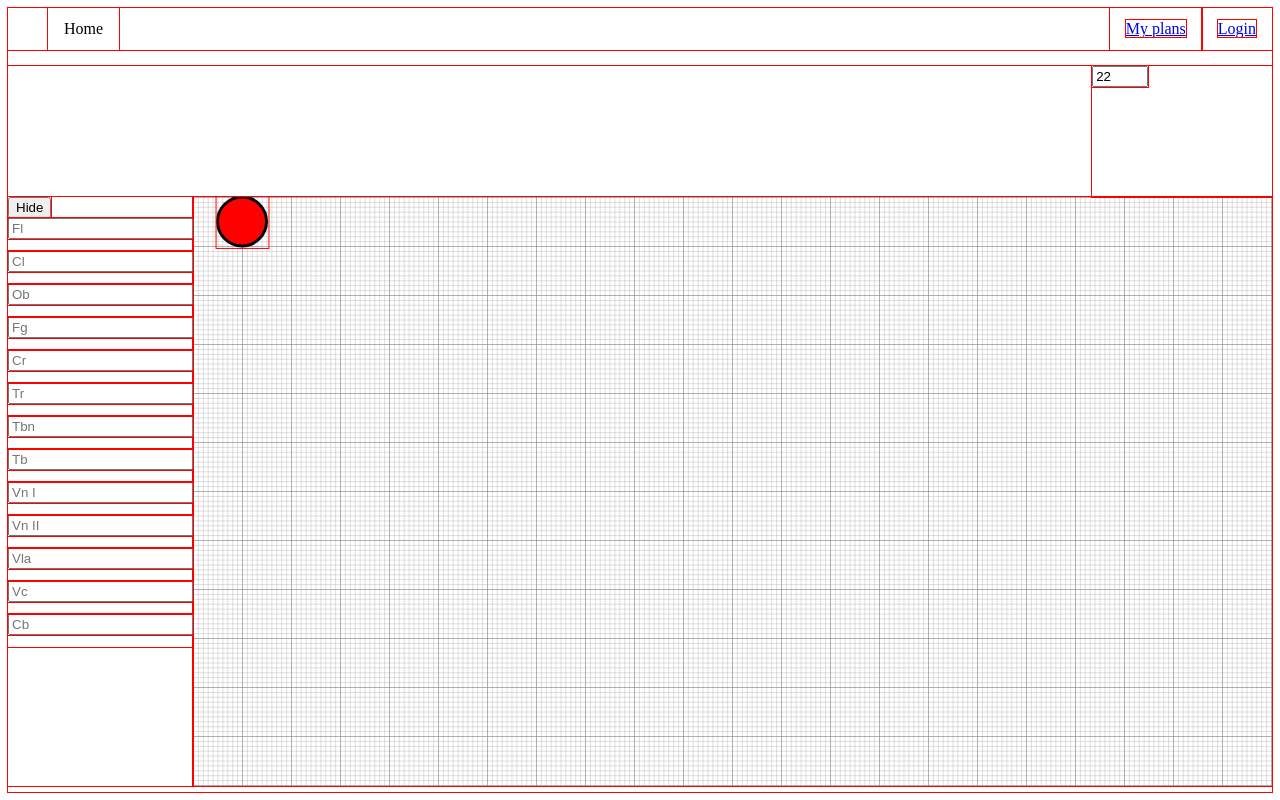
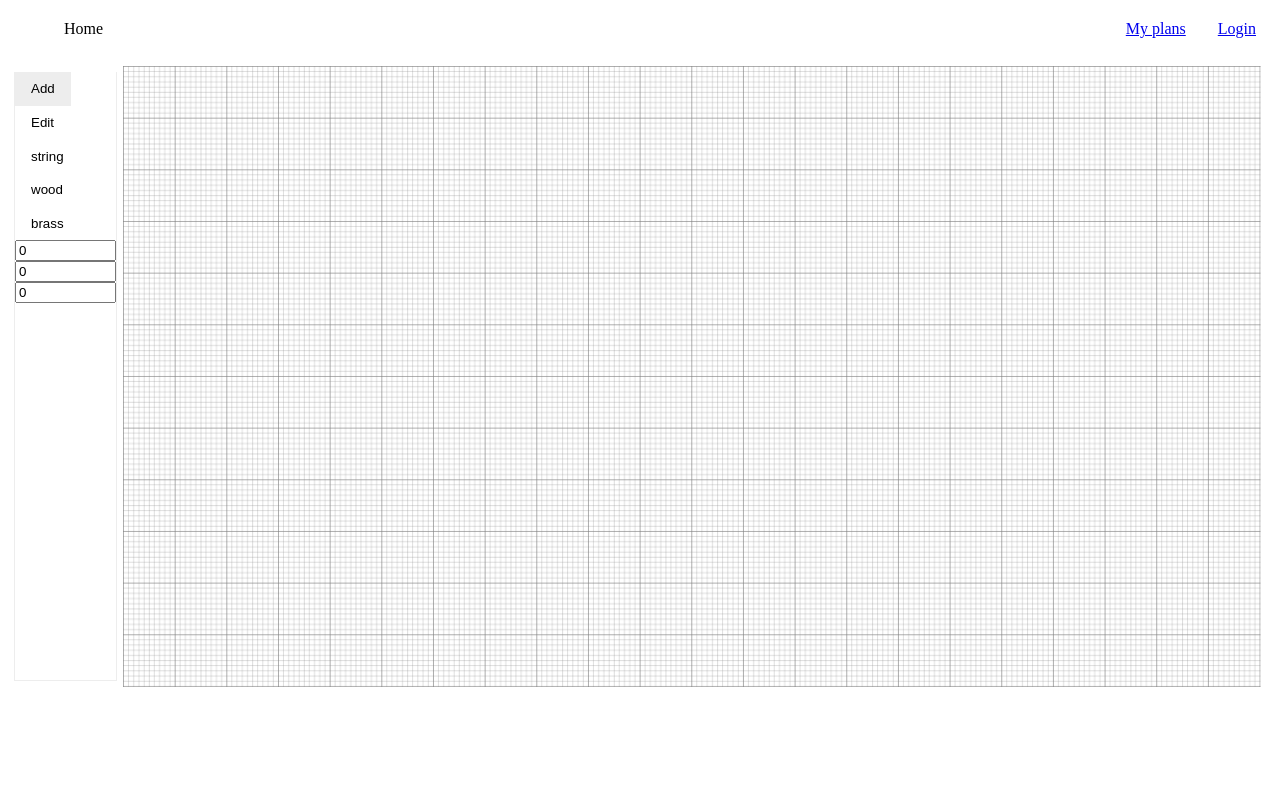
Before and after one commit to JacekDwojakPL/stage-planner-2-client, a React app: page / in a window 1280 px wide. Built offline with nearby package versions, Linux system fonts and the light colour scheme.

Commit message:
added reducer + changed styles

```diff
--- /dev/null
+++ b/src/App/Components/InstrumentSettings/InstrumentSettings.js
@@ -0,0 +1,7 @@
+import React from 'react';
+
+const InstrumentSettings = () => {
+  return <div>Instrument settings component</div>;
+};
+
+export default InstrumentSettings;
--- /dev/null
+++ b/src/App/Components/InstrumentsList/InstrumentsList.js
@@ -0,0 +1,42 @@
+import React, { useState } from 'react';
+import styles from './InstrumentsList.scss';
+
+const InstrumentsList = ({ addInstrument, instrumentTypes }) => {
+  const [active, setInstruments] = useState(Object.keys(instrumentTypes)[0]);
+  const changeInstruments = (name) => setInstruments(name);
+
+  return (
+    <div className={styles.instrumentsList}>
+      {Object.keys(instrumentTypes).map((type) => {
+        return <button onClick={() => changeInstruments(type)}>{type}</button>;
+      })}
+
+      {instrumentTypes[active].map((instrument) => {
+        return (
+          <InstrumentInput
+            instrument={instrument}
+            addInstrument={addInstrument}
+            key={Math.random()}
+          />
+        );
+      })}
+    </div>
+  );
+};
+
+const InstrumentInput = ({ instrument, addInstrument }) => {
+  const insertInstrument = (event) => {
+    addInstrument({ ...instrument, count: Number(event.target.value) });
+  };
+  return (
+    <input
+      type="text"
+      id={`${instrument.name}-input`}
+      placeholder={instrument.name}
+      key={Math.random()}
+      onChange={insertInstrument}
+      value={instrument.count}
+    />
+  );
+};
+export default InstrumentsList;
--- /dev/null
+++ b/src/App/Components/InstrumentsList/InstrumentsList.scss
@@ -0,0 +1,4 @@
+input[type='text'] {
+  width: 100%;
+  display: block;
+}
--- a/src/App/Components/Main/Main.js
+++ b/src/App/Components/Main/Main.js
@@ -2,7 +2,6 @@ import React from 'react';
 import useAuthentication from '../../Authentication/useAuthentication.js';
 import Navbar from '../Navbar/Navbar';
 import MainScreen from '../MainScreen/MainScreen';
-import styles from './Main.scss';
 
 const App = () => {
   const { login, logout, isAuthenticated } = useAuthentication();
--- a/src/App/Components/MainEditor/MainEditor.js
+++ b/src/App/Components/MainEditor/MainEditor.js
@@ -1,14 +1,14 @@
 import React, { useState } from 'react';
 import SvgCanvas from '../SvgCanvas/SvgCanvas';
 import SvgSidebar from '../SvgSidebar/SvgSidebar';
+import { useInstrumentReducer } from './Reducer/reducer';
 import styles from './MainEditor.scss';
 
 const MainEditor = () => {
   const [dimensions, setDimenstions] = useState({ width: 1100, height: 600 });
+  const [state, dispatch] = useInstrumentReducer();
 
   const calculateDimensions = (event) => {
-    console.log(event.target.value);
-
     const newDimensions = { ...dimensions };
     newDimensions[event.target.name] = (event.target.value / 2) * 100;
     newDimensions.height = newDimensions.width / 2;
@@ -16,23 +16,20 @@ const MainEditor = () => {
     setDimenstions(newDimensions);
   };
 
-  console.log(dimensions);
+  const addInstrument = (data) => {
+    dispatch({
+      type: 'ADD',
+      payload: { instrument: data },
+    });
+  };
 
   return (
     <div className={styles.mainEditor}>
+      <SvgSidebar
+        addInstrument={addInstrument}
+        instrumentTypes={state.instrumentTypes}
+      />
       <SvgCanvas dimensions={dimensions} />
-      <SvgSidebar />
-      <div style={{ gridColumnStart: 3, gridColumnEnd: 4 }}>
-        <input
-          type="number"
-          min="5"
-          max="40"
-          name="width"
-          placeholder="width"
-          onChange={(event) => calculateDimensions(event)}
-          value={(dimensions.width / 100) * 2}
-        />
-      </div>
     </div>
   );
 };
--- a/src/App/Components/MainEditor/MainEditor.scss
+++ b/src/App/Components/MainEditor/MainEditor.scss
@@ -1,6 +1,4 @@
 .mainEditor {
-  display: grid;
-  grid-template-columns: 1fr 5fr 1fr;
-  grid-template-rows: 1fr auto;
-  min-height: 90vh;
+  display: flex;
+  flex-wrap: wrap;
 }
--- /dev/null
+++ b/src/App/Components/MainEditor/Reducer/initialState.js
@@ -0,0 +1,22 @@
+import { instrumentList } from './instrumentList';
+
+const prepareInitialState = () => {
+  const output = {};
+
+  for (let i = 0; i < instrumentList.length; i++) {
+    instrumentList[i].count = 0;
+    if (output.instrumentTypes === undefined) {
+      output.instrumentTypes = {};
+    }
+
+    if (output.instrumentTypes[instrumentList[i].type] === undefined) {
+      output.instrumentTypes[instrumentList[i].type] = [];
+    }
+
+    output.instrumentTypes[instrumentList[i].type].push(instrumentList[i]);
+  }
+
+  return output;
+};
+
+export default prepareInitialState;
--- /dev/null
+++ b/src/App/Components/MainEditor/Reducer/instrumentList.js
@@ -0,0 +1,37 @@
+export const instrumentList = [
+  {
+    name: 'Violin I',
+    short_name: 'VN I',
+    type: 'string',
+  },
+  {
+    name: 'Oboe',
+    short_name: 'Ob',
+    type: 'wood',
+  },
+  {
+    name: 'Trombone',
+    short_name: 'Tbn',
+    type: 'brass',
+  },
+  {
+    name: 'Violin II',
+    short_name: 'VN II',
+    type: 'string',
+  },
+  {
+    name: 'Trumpet',
+    short_name: 'Tr',
+    type: 'brass',
+  },
+  {
+    name: 'Tuba',
+    short_name: 'Tb',
+    type: 'brass',
+  },
+  {
+    name: 'Contrabass',
+    short_name: 'Cb',
+    type: 'string',
+  },
+];
--- /dev/null
+++ b/src/App/Components/MainEditor/Reducer/reducer.js
@@ -0,0 +1,29 @@
+import { useReducer } from 'react';
+import prepareInitialState from './initialState';
+
+const reducer = (state, action) => {
+  if (action.type === 'ADD') {
+    const {
+      payload: {
+        instrument: { name, type },
+      },
+    } = action;
+    const newState = state;
+    newState.instrumentTypes[type] = state.instrumentTypes[type].map(
+      (instrument) => {
+        if (instrument.name === name) {
+          return action.payload.instrument;
+        } else {
+          return instrument;
+        }
+      }
+    );
+
+    return { ...newState };
+  }
+  return state;
+};
+
+export const useInstrumentReducer = () => {
+  return useReducer(reducer, prepareInitialState());
+};
--- a/src/App/Components/SvgCanvas/SvgCanvas.js
+++ b/src/App/Components/SvgCanvas/SvgCanvas.js
@@ -24,7 +24,6 @@ const SvgCanvas = ({ dimensions: { width, height } }) => {
       viewBox={`0 0 ${width + 1} ${height + 1}`}
     >
       <SvgGrid unit="5" />
-      <Instrument position={{ x: 50, y: 25 }} />
     </svg>
   );
 };
--- a/src/App/Components/SvgCanvas/SvgCanvas.scss
+++ b/src/App/Components/SvgCanvas/SvgCanvas.scss
@@ -1,10 +1,3 @@
-.svgLeftHand {
-  grid-area: lh;
+.svgCanvas {
+  flex-basis: 90%;
 }
-
-.svgCanvas {
-  grid-column-start: 2;
-  grid-column-end: 4;
-  grid-row-start: 2;
-  grid-row-end: 3;
-}
--- a/src/App/Components/SvgSidebar/SvgSidebar.js
+++ b/src/App/Components/SvgSidebar/SvgSidebar.js
@@ -1,47 +1,34 @@
 import React, { useState } from 'react';
+import classnames from 'classnames';
+import styles from './SvgSidebar.scss';
+import InstrumentsList from '../InstrumentsList/InstrumentsList';
+import InstrumentSettings from '../InstrumentSettings/InstrumentSettings';
 
-const instruments = [
-  'Fl',
-  'Cl',
-  'Ob',
-  'Fg',
-  'Cr',
-  'Tr',
-  'Tbn',
-  'Tb',
-  'Vn I',
-  'Vn II',
-  'Vla',
-  'Vc',
-  'Cb',
-];
+const SvgSidebar = ({ addInstrument, instrumentTypes }) => {
+  const [activeTab, setActiveTab] = useState([true, false]);
 
-const SvgSidebar = () => {
-  const [display, setDisplay] = useState(true);
   return (
-    <div
-      style={{
-        display: display ? 'block' : 'none',
-        gridColumnStart: 1,
-        gridColumnEnd: 2,
-        gridRowStart: 2,
-        gridRowEnd: 3,
-      }}
-    >
-      <button onClick={() => setDisplay(!display)}>
-        {display ? 'Hide' : 'Show'}
+    <div className={styles.svgSidebar}>
+      <button
+        onClick={() => setActiveTab([true, false])}
+        className={activeTab[0] ? styles.active : null}
+      >
+        Add
       </button>
-      {instruments.map((instrument) => {
-        return (
-          <div key={Math.random()} style={{ paddingBottom: '.75em' }}>
-            <input
-              type="text"
-              id={`${instrument}-input`}
-              placeholder={instrument}
-            />
-          </div>
-        );
-      })}
+      <button
+        onClick={() => setActiveTab([false, true])}
+        className={activeTab[1] ? styles.active : null}
+      >
+        Edit
+      </button>
+      {activeTab[0] ? (
+        <InstrumentsList
+          addInstrument={addInstrument}
+          instrumentTypes={instrumentTypes}
+        />
+      ) : (
+        <InstrumentSettings />
+      )}
     </div>
   );
 };
--- /dev/null
+++ b/src/App/Components/SvgSidebar/SvgSidebar.scss
@@ -0,0 +1,21 @@
+.svgSidebar {
+  font-size: 12px;
+  flex-basis: 8%;
+
+  border-left: 1px solid #ededed;
+  border-bottom: 1px solid #ededed;
+  border-right: 1px solid #ededed;
+  margin: 0.5em;
+  button {
+    border: none;
+    text-align: center;
+    text-decoration: none;
+    display: inline-block;
+    background: white;
+    padding: 0.7em 1.2em;
+  }
+
+  .active {
+    background: #ededed;
+  }
+}
```
